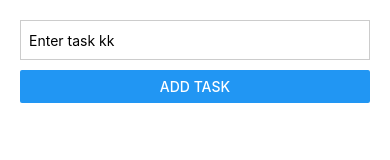
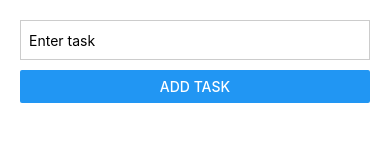
Before and after one commit to Shivakuamara-am/git-prasing, a React Native app: screen / in a window 390 px wide. Shown: the top 160 px of the page. Built offline with nearby package versions, Linux system fonts and the light colour scheme.

Commit message:
Your commit message here

```diff
--- a/App.tsx
+++ b/App.tsx
@@ -19,7 +19,7 @@ const App = () => {
     <View style={styles.container}>
       <TextInput
       style={styles.input}
-      placeholder='Enter task kk'
+      placeholder='Enter task '
       value={task}
       onChangeText={setTask}/>
       <Button title='Add Task'onPress={addtask}/>
```
